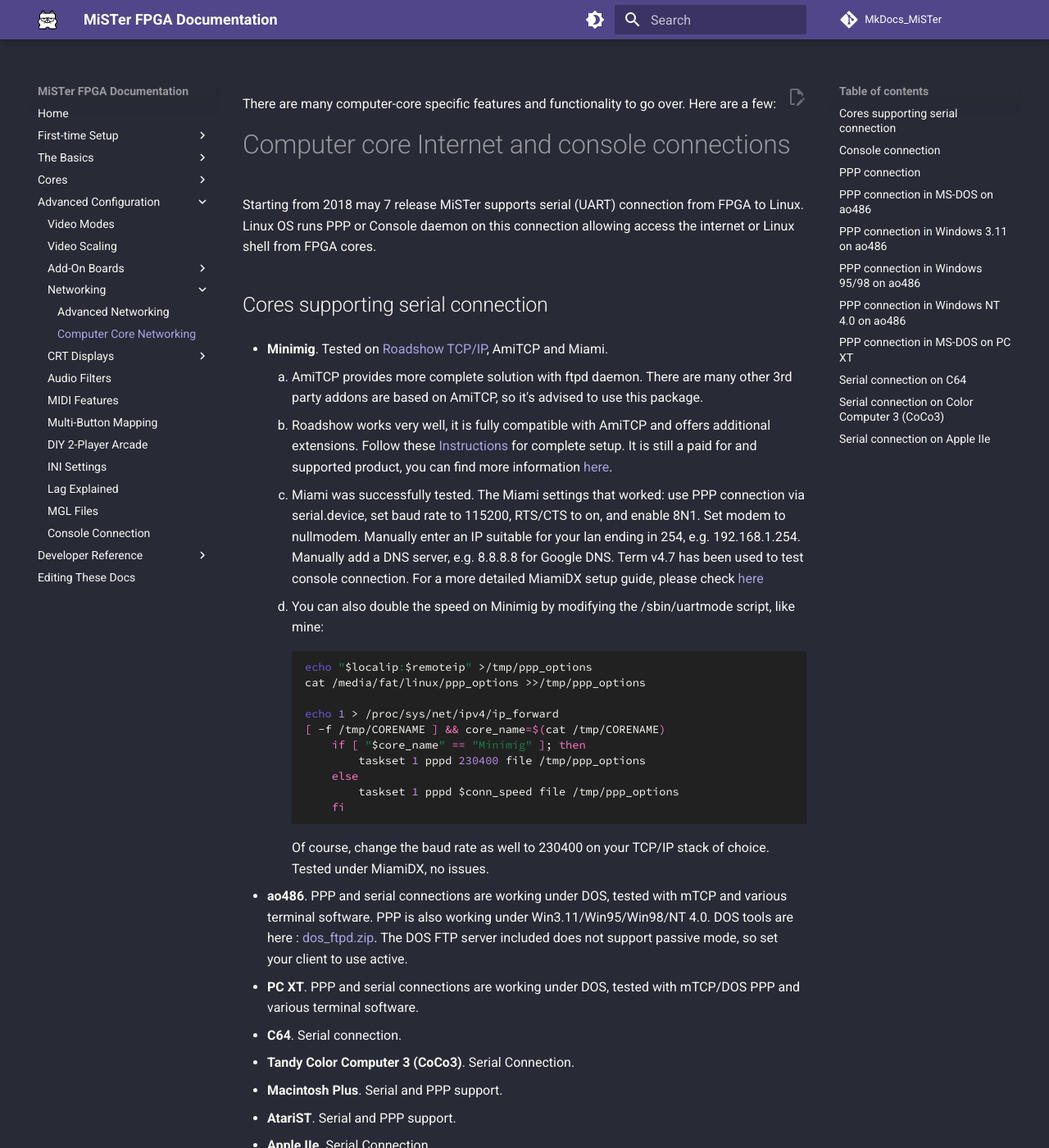
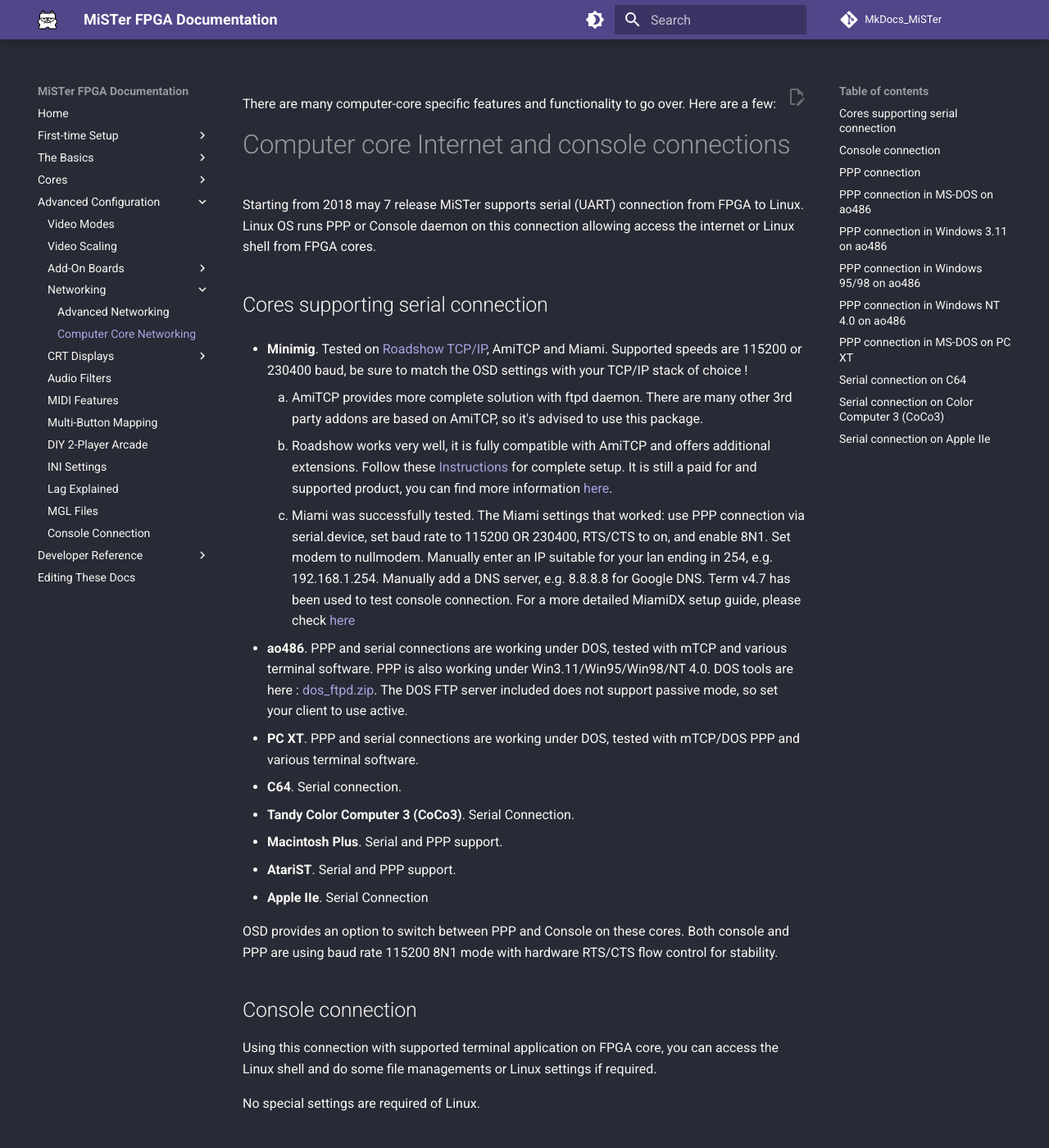
Before and after one commit to MiSTer-devel/MkDocs_MiSTer, an MkDocs documentation site: the page built from docs/advanced/computer.md, in a window 1280 px wide and 1400 px high. Shown: the whole window at 82% size. Built offline with MkDocs 1.6.1 and Material for MkDocs 9.7.7, drawn with Linux system fonts in a browser that asks for light colours; comment, search, counter and statistics services are not loaded.

Commit message:
Update computer.md
Deleted the old uartmode "hack" as it is not necessary anymore since 21.06.2025 Amiga core update

````diff
--- a/docs/advanced/computer.md
+++ b/docs/advanced/computer.md
@@ -6,24 +6,10 @@
 
 ## Cores supporting serial connection
 
-* **Minimig**. Tested on [Roadshow TCP/IP](https://misterfpga.org/viewtopic.php?f=4&t=2063&p=18598&hilit=Roadshow#p18598){target=_blank}, AmiTCP and Miami.
+* **Minimig**. Tested on [Roadshow TCP/IP](https://misterfpga.org/viewtopic.php?f=4&t=2063&p=18598&hilit=Roadshow#p18598){target=_blank}, AmiTCP and Miami. Supported speeds are 115200 or 230400 baud, be sure to match the OSD settings with your TCP/IP stack of choice !
     1. AmiTCP provides more complete solution with ftpd daemon. There are many other 3rd party addons are based on AmiTCP, so it's advised to use this package.
     2. Roadshow works very well, it is fully compatible with AmiTCP and offers additional extensions. Follow these [Instructions](https://misterfpga.org/viewtopic.php?f=4&t=2063&p=18598&hilit=Roadshow#p18598){target=_blank} for complete setup.  It is still a paid for and supported product, you can find more information [here](http://roadshow.apc-tcp.de/index-en.php){target=_blank}.
-    3.  Miami was successfully tested. The Miami settings that worked: use PPP connection via serial.device, set baud rate to 115200, RTS/CTS to on, and enable 8N1. Set modem to nullmodem. Manually enter an IP suitable for your lan ending in 254, e.g. 192.168.1.254. Manually add a DNS server, e.g. 8.8.8.8 for Google DNS. Term v4.7 has been used to test console connection. For a more detailed MiamiDX setup guide, please check [here](https://www.geocities.ws/allforamiga/){target=_blank}
-    4.  You can also double the speed on Minimig by modifying the /sbin/uartmode script, like mine:
-```sh
-echo "$localip:$remoteip" >/tmp/ppp_options
-cat /media/fat/linux/ppp_options >>/tmp/ppp_options
-
-echo 1 > /proc/sys/net/ipv4/ip_forward
-[ -f /tmp/CORENAME ] && core_name=$(cat /tmp/CORENAME)
-    if [ "$core_name" == "Minimig" ]; then
-        taskset 1 pppd 230400 file /tmp/ppp_options
-    else
-        taskset 1 pppd $conn_speed file /tmp/ppp_options
-    fi
-```
-Of course, change the baud rate as well to 230400 on your TCP/IP stack of choice. Tested under MiamiDX, no issues.
+    3.  Miami was successfully tested. The Miami settings that worked: use PPP connection via serial.device, set baud rate to 115200 OR 230400, RTS/CTS to on, and enable 8N1. Set modem to nullmodem. Manually enter an IP suitable for your lan ending in 254, e.g. 192.168.1.254. Manually add a DNS server, e.g. 8.8.8.8 for Google DNS. Term v4.7 has been used to test console connection. For a more detailed MiamiDX setup guide, please check [here](https://www.geocities.ws/allforamiga/){target=_blank}
 
 * **ao486**. PPP and serial connections are working under DOS, tested with mTCP and various terminal software. PPP is also working under Win3.11/Win95/Win98/NT 4.0.
 DOS tools are here : [dos_ftpd.zip](https://github.com/MiSTer-devel/ao486_MiSTer/raw/master/sw/dos_ftpd.zip){target=_blank}. The DOS FTP server included does not support passive mode, so set your client to use active.
````
